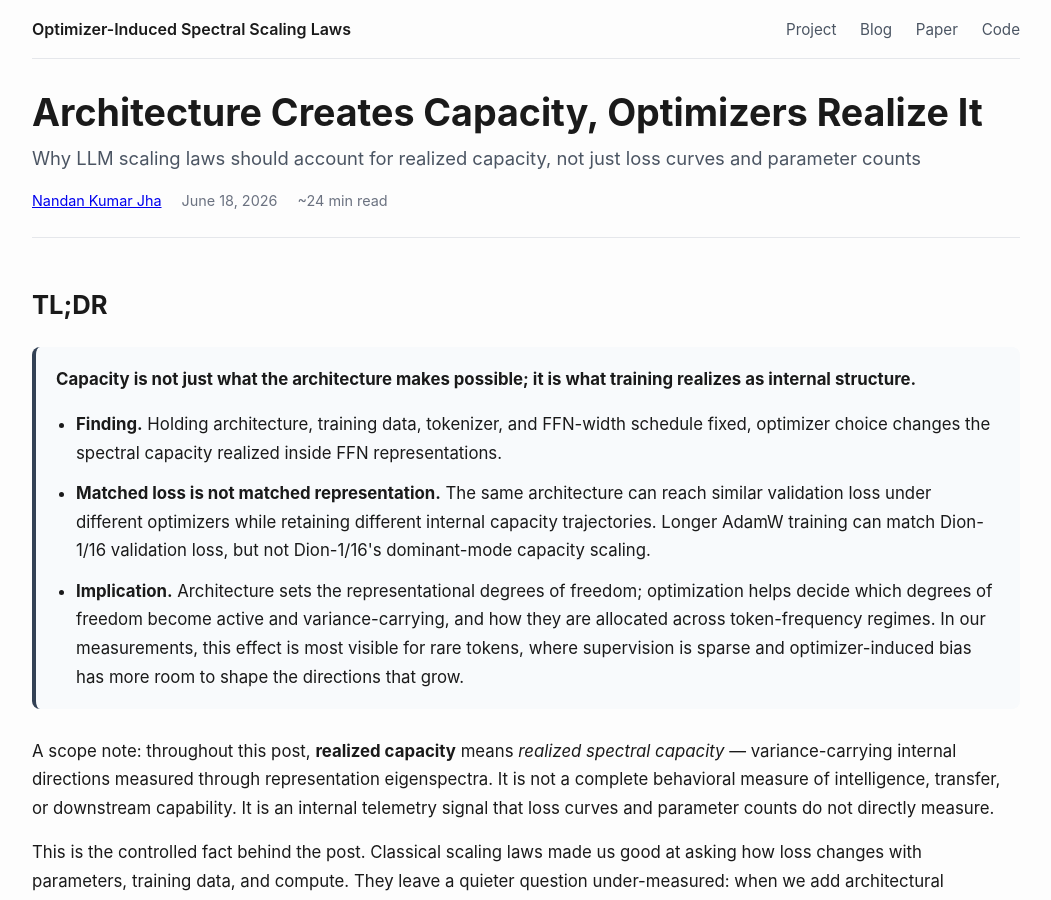
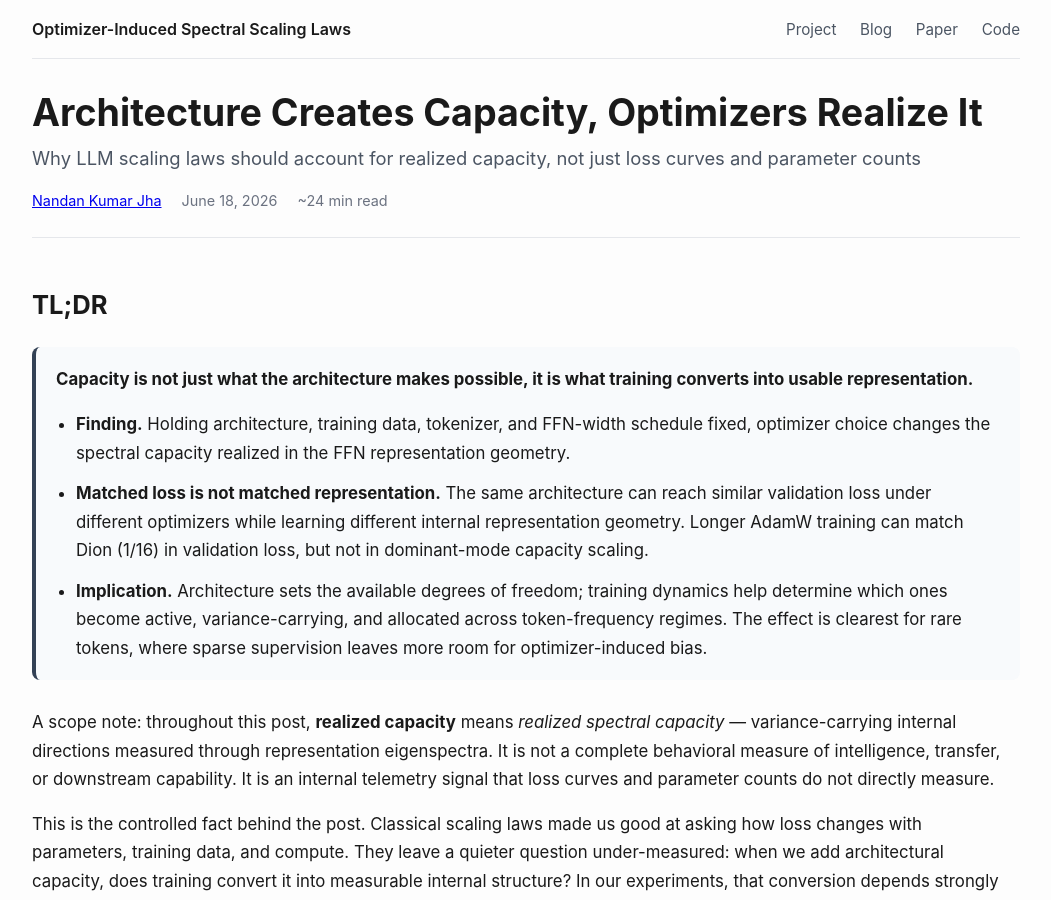
Before and after one commit to optimizer-scaling-laws/optimizer-scaling-laws.github.io, a Jekyll site: the page built from _posts/2026-06-18-architecture-creates-capacity-optimizers-realize-it.md, in a window 1280 px wide and 900 px high. Shown: the whole window, without its empty margins (114-1165 px from the left). Built offline with Jekyll 4.4.1, drawn with Linux system fonts in a browser that asks for light colours.

Commit message:
Final Polish to TL;DR

```diff
--- a/_posts/2026-06-18-architecture-creates-capacity-optimizers-realize-it.md
+++ b/_posts/2026-06-18-architecture-creates-capacity-optimizers-realize-it.md
@@ -155,14 +155,14 @@ h2#tldr {
 
 <div class="tldr-box">
 
-<p><strong>Capacity is not just what the architecture makes possible; it is what training realizes as internal structure.</strong></p>
+<p><strong>Capacity is not just what the architecture makes possible, it is what training converts into usable representation.</strong></p>
 
 <ul>
-  <li><strong>Finding.</strong> Holding architecture, training data, tokenizer, and FFN-width schedule fixed, optimizer choice changes the spectral capacity realized inside FFN representations.</li>
+  <li><strong>Finding.</strong> Holding architecture, training data, tokenizer, and FFN-width schedule fixed, optimizer choice changes the spectral capacity realized in the FFN representation geometry.</li>
 
-  <li><strong>Matched loss is not matched representation.</strong> The same architecture can reach similar validation loss under different optimizers while retaining different internal capacity trajectories. Longer AdamW training can match Dion-1/16 validation loss, but not Dion-1/16's dominant-mode capacity scaling.</li>
+  <li><strong>Matched loss is not matched representation.</strong> The same architecture can reach similar validation loss under different optimizers while learning different internal representation geometry. Longer AdamW training can match Dion (1/16) in validation loss, but not in dominant-mode capacity scaling.</li>
 
-  <li><strong>Implication.</strong> Architecture sets the representational degrees of freedom; optimization helps decide which degrees of freedom become active and variance-carrying, and how they are allocated across token-frequency regimes. In our measurements, this effect is most visible for rare tokens, where supervision is sparse and optimizer-induced bias has more room to shape the directions that grow.</li>
+  <li><strong>Implication.</strong> Architecture sets the available degrees of freedom; training dynamics help determine which ones become active, variance-carrying, and allocated across token-frequency regimes. The effect is clearest for rare tokens, where sparse supervision leaves more room for optimizer-induced bias.</li>
 </ul>
 
 </div>
```
